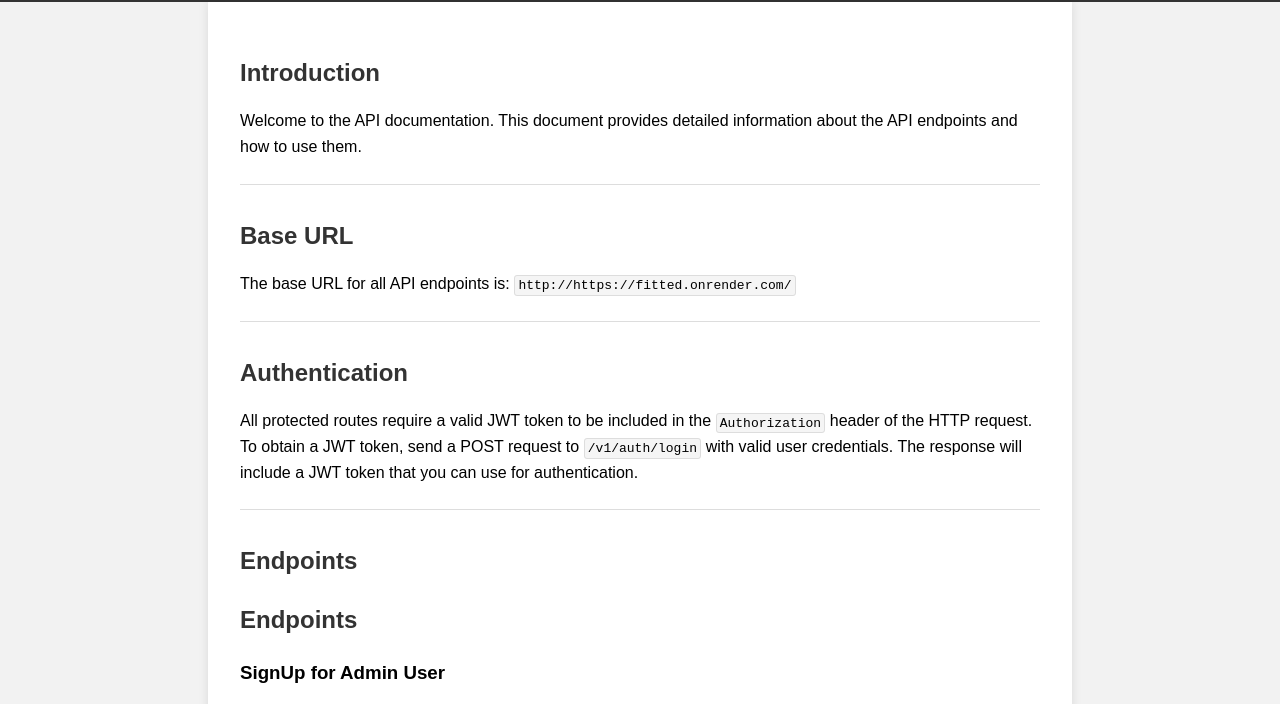
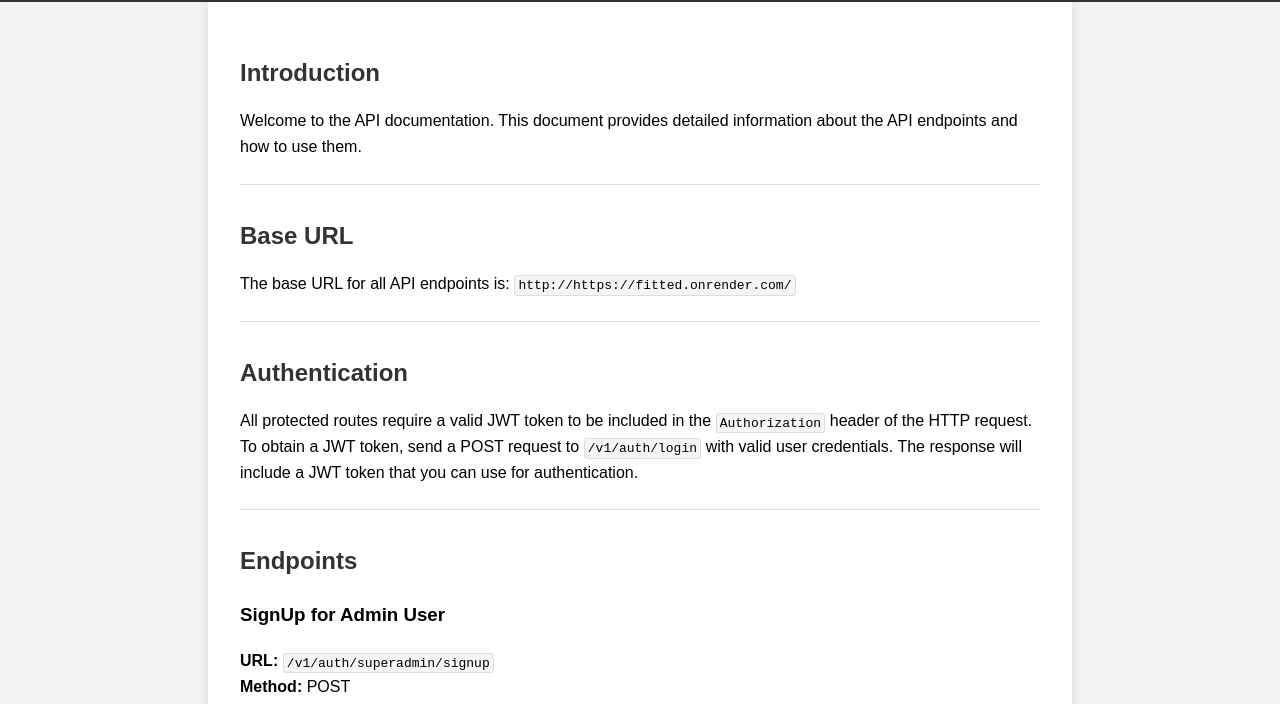
Before and after one commit to ehuntober/fitted.ng-Live-Coding-Test-Backend-, a website: page public/index.html in a window 1280 px wide. Shown: the part 81-785 px from the top of the page. Drawn offline with Linux system fonts and the light colour scheme.

Commit message:
new file modified

```diff
--- a/public/index.html
+++ b/public/index.html
@@ -29,7 +29,7 @@
 
     <section id="endpoints">
       <h2>Endpoints</h2>
-    <h2>Endpoints</h2>
+
 
     <h3>SignUp for Admin User</h3>
     <p><strong>URL:</strong> <code>/v1/auth/superadmin/signup</code></p>
```
